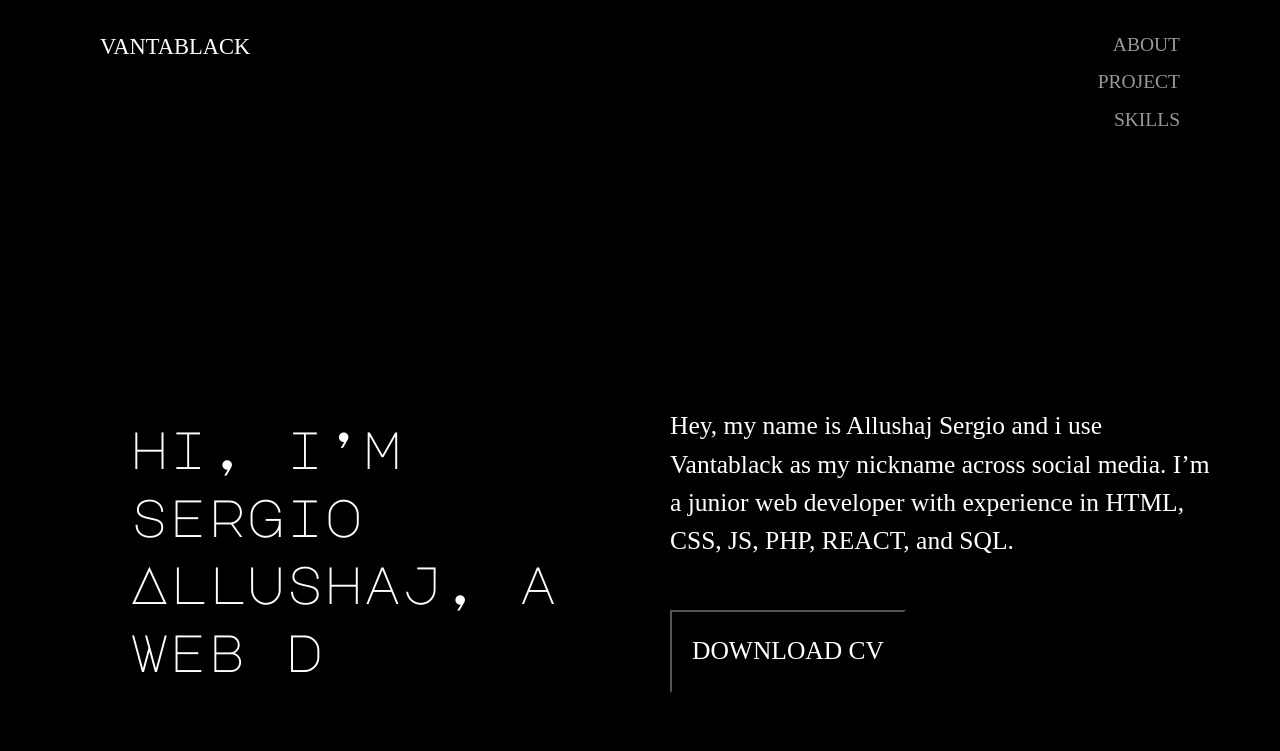
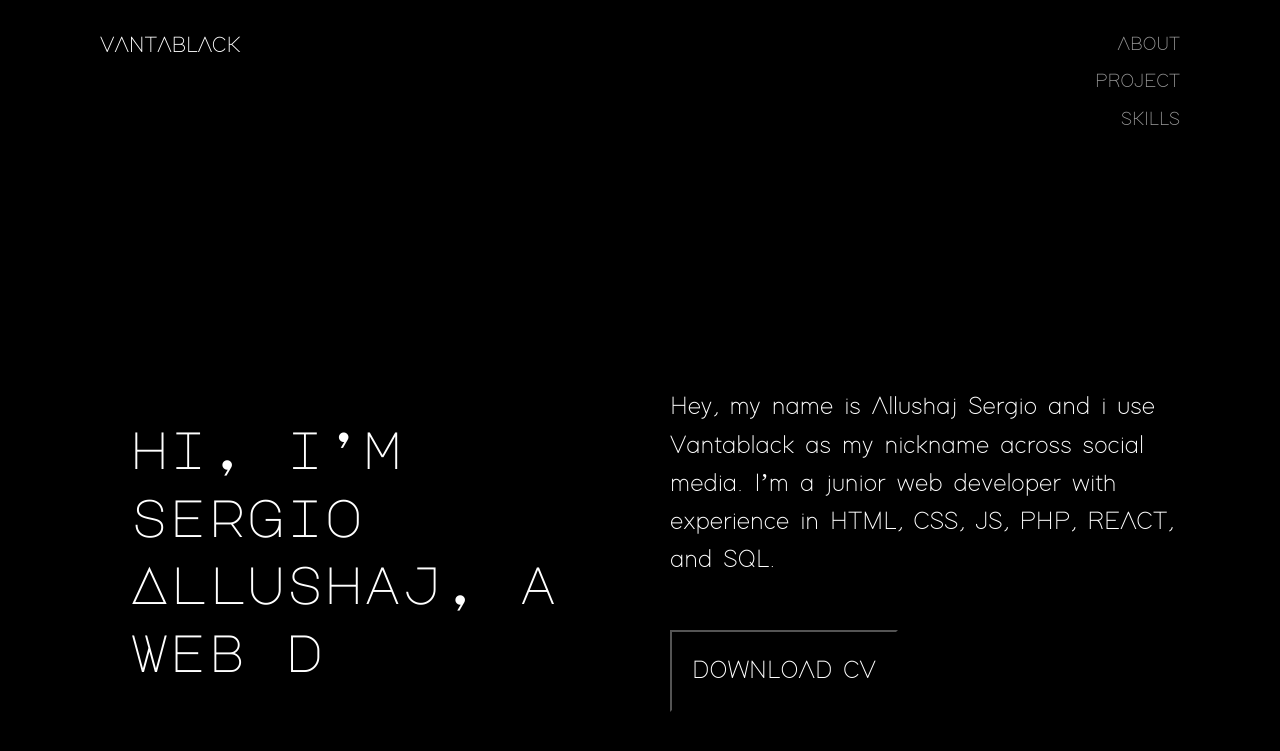
Before and after one commit to kuroiokami89/Portfolio-Vantablack, a Jekyll site: the page built from index.markdown, in a window 1280 px wide and 900 px high. Shown: the top 751 px of the window. Built offline with Jekyll 4.4.1, drawn with Linux system fonts in a browser that asks for light colours; nearby versions of some CDN libraries; some web fonts are replaced; library files that are not in the unit come from our copies.

Commit message:
fix font-face

```diff
--- a/assets/main.css
+++ b/assets/main.css
@@ -12,12 +12,12 @@
 
 @font-face {
   font-family: "Adam-medium";
-  src: url("{{ site.baseurl }}/assets/fonts/Adam-medium.woff");
+  src: url("/assets/fonts/Adam-medium.woff");
 }
 
 @font-face {
   font-family: "Adam-bold";
-  src: url("{{ site.baseurl }}/assets/fonts/Adam-Bold.woff");
+  src: url("/assets/fonts/Adam-Bold.woff");
 }
 
 /* FINE FONTS */
```
Also changed, not shown: 1 other file.
